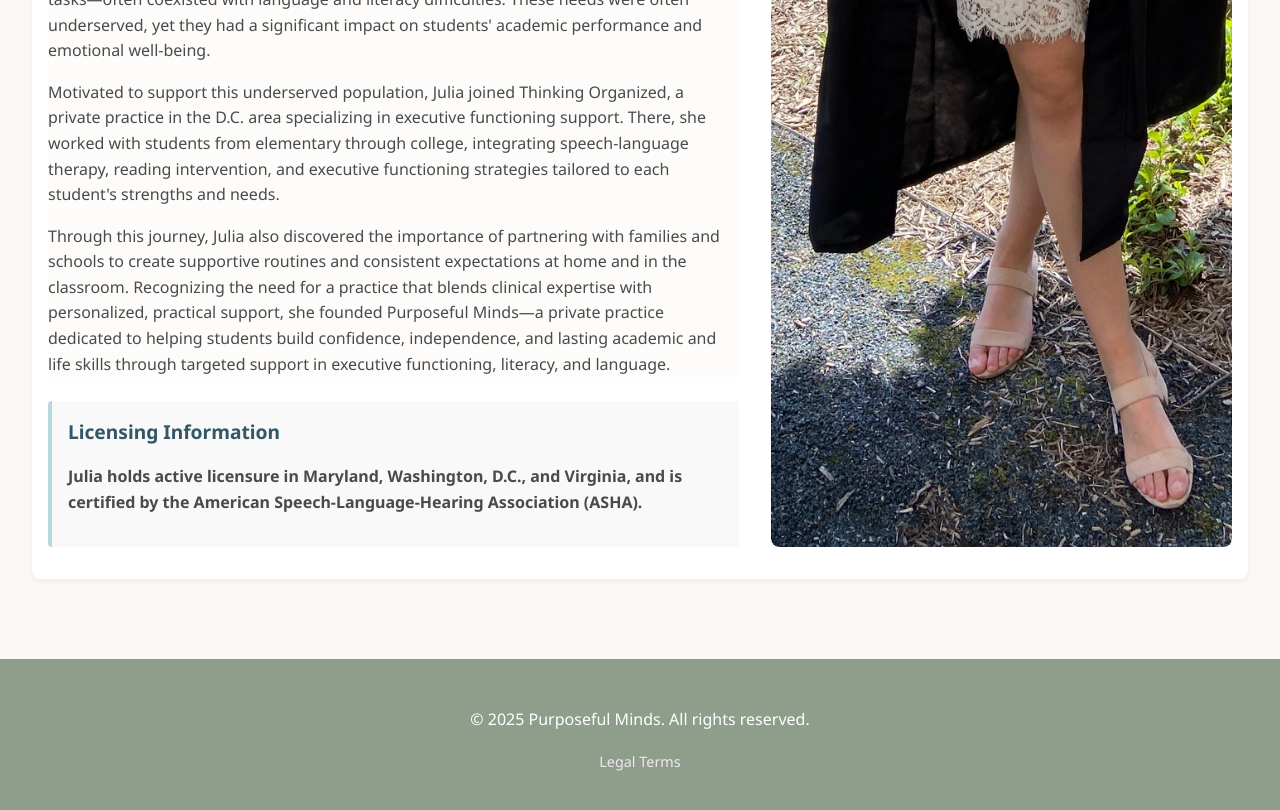
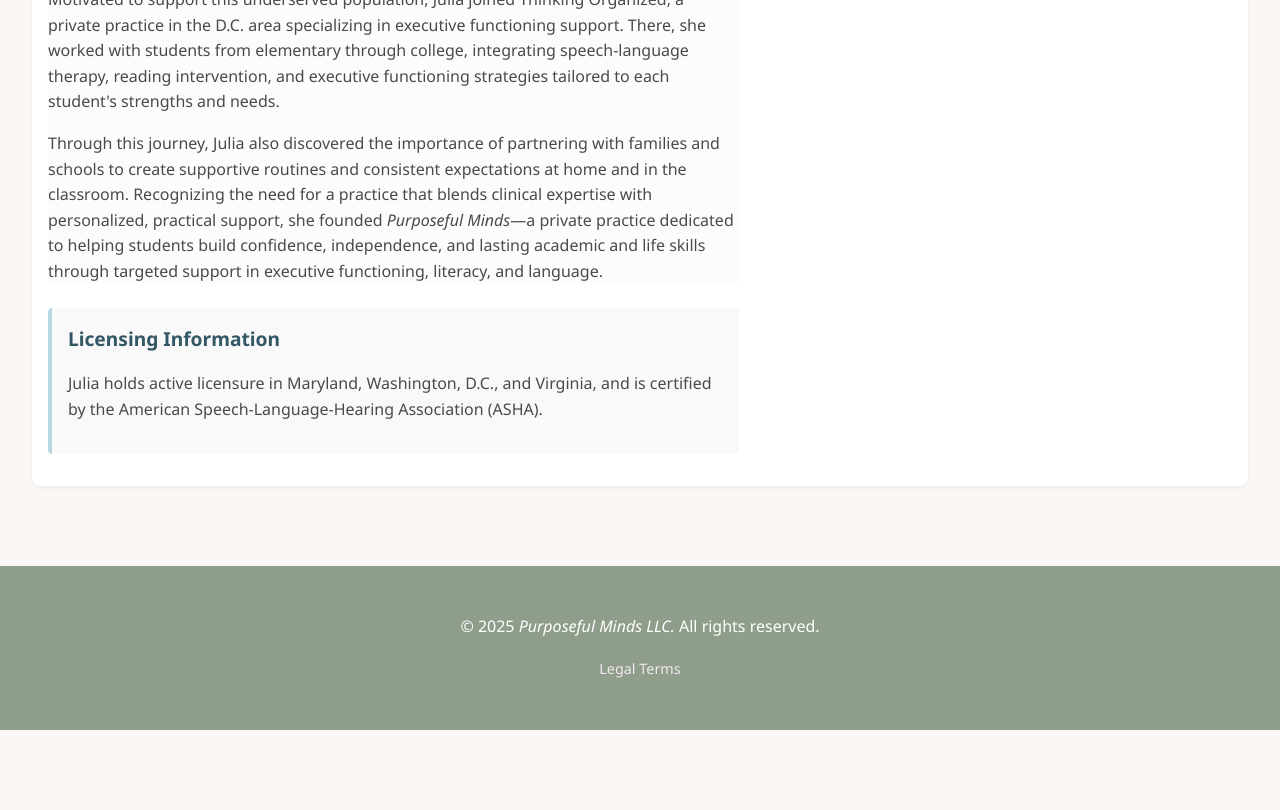
Before and after one commit to asimak4/julia_purposeful_minds, a React (Create React App) app: page /about in a window 1280 px wide. Shown: the part 1420-2230 px from the top of the page. After the commit the page ends 2150 px from the top, so only its background shows below. Built offline with nearby package versions, Linux system fonts and the light colour scheme.

Commit message:
updating photo and minor language

```diff
--- a/src/components/Layout.tsx
+++ b/src/components/Layout.tsx
@@ -68,7 +68,7 @@
       </main>
 
       <footer className={styles.footer}>
-        <p>&copy; {new Date().getFullYear()} Purposeful Minds. All rights reserved.</p>
+        <p>&copy; {new Date().getFullYear()} <i>Purposeful Minds LLC.</i> All rights reserved.</p>
         <p>
           <Link to="/legal" className={styles.footerLink} onClick={handleNavLinkClick}>
             Legal Terms
--- a/src/pages/AboutPage.module.css
+++ b/src/pages/AboutPage.module.css
@@ -59,11 +59,13 @@
 }
 
 .profileImage {
-  width: 100%;
-  height: 100%; /* Changed to 100% to fill placeholder */
+  width: 50%;
+  height: 50%; /* Changed to 100% to fill placeholder */
   object-fit: cover; /* Crop image to fill, maintaining aspect ratio */
   display: block; /* Remove extra space below image */
   border-radius: 8px; /* Keep rounded corners on the image itself */
+  margin-left: 25%;
+  margin-top: 15%;
 }
 
 .licensingInfo {
--- a/src/pages/AboutPage.tsx
+++ b/src/pages/AboutPage.tsx
@@ -55,9 +55,6 @@
             <p>
               Language plays a central role in this journey. Many students who struggle with executive functioning also face challenges in organizing their thoughts, writing clearly, or making sense of what they read. These difficulties are deeply rooted in language processing. At <i>Purposeful Minds</i>, Julia bridges the gap between executive functioning and language, supporting students in building the skills to comprehend, express, and succeed.
             </p>
-            <p>
-              What began as a desire to support individual students has grown into a broader mission: to help learners thrive through purposeful, individualized support that empowers them to reach their goals—academically, emotionally, and beyond.
-            </p>
 
             <div className={styles.founderSection}>
               <h2>Founder of Purposeful Minds</h2>
@@ -74,14 +71,14 @@
                 Motivated to support this underserved population, Julia joined Thinking Organized, a private practice in the D.C. area specializing in executive functioning support. There, she worked with students from elementary through college, integrating speech-language therapy, reading intervention, and executive functioning strategies tailored to each student's strengths and needs.
               </p>
               <p>
-                Through this journey, Julia also discovered the importance of partnering with families and schools to create supportive routines and consistent expectations at home and in the classroom. Recognizing the need for a practice that blends clinical expertise with personalized, practical support, she founded Purposeful Minds—a private practice dedicated to helping students build confidence, independence, and lasting academic and life skills through targeted support in executive functioning, literacy, and language.
+                Through this journey, Julia also discovered the importance of partnering with families and schools to create supportive routines and consistent expectations at home and in the classroom. Recognizing the need for a practice that blends clinical expertise with personalized, practical support, she founded <i>Purposeful Minds</i>—a private practice dedicated to helping students build confidence, independence, and lasting academic and life skills through targeted support in executive functioning, literacy, and language.
               </p>
             </div>
 
             <div className={styles.licensingInfo}>
               <h3>Licensing Information</h3>
               <p>
-                <b>Julia holds active licensure in Maryland, Washington, D.C., and Virginia, and is certified by the American Speech-Language-Hearing Association (ASHA).</b>
+                Julia holds active licensure in Maryland, Washington, D.C., and Virginia, and is certified by the American Speech-Language-Hearing Association (ASHA).
               </p>
             </div>
           </motion.div>
@@ -90,7 +87,7 @@
             variants={slideInRightVariants}
             transition={{ duration: 0.7, delay: 0.2 }}
           >
-            <img src={`${process.env.PUBLIC_URL}/JuliaPhoto.jpg`} alt="Julia Simak" className={styles.profileImage} />
+            <img src={`${process.env.PUBLIC_URL}/JuliaPhoto1.png`} alt="Julia Simak" className={styles.profileImage} />
           </motion.div>
         </div>
       </motion.section>
--- a/src/pages/ContactPage.tsx
+++ b/src/pages/ContactPage.tsx
@@ -26,8 +26,8 @@
         <h1>Contact Us</h1>
         <div className={styles.contactIntro}>
             <p>If you have any questions or would like to schedule a consultation, please reach out to us.</p>
-            <p><strong>Email:</strong> [Your Sister's Email Address - to be created]</p>
-            <p><strong>Phone:</strong> [Your Sister's Phone Number]</p>
+            <p><strong>Email:</strong> [juliasimak@gmail.com]</p>
+            <p><strong>Phone:</strong> [123-456-7890]</p>
         </div>
 
         <h2>Send Us a Message</h2>
--- a/src/pages/HomePage.module.css
+++ b/src/pages/HomePage.module.css
@@ -97,7 +97,7 @@
 
 .featureGrid {
   display: grid;
-  grid-template-columns: repeat(2, 1fr); /* Two equal columns */
+  grid-template-columns: repeat(3, 1fr); /* 3 equal columns */
   gap: 2.5rem; /* Gap between columns */
 }
 
--- a/src/pages/HomePage.tsx
+++ b/src/pages/HomePage.tsx
@@ -4,7 +4,7 @@
 
 // Placeholder for HomePage component
 export default function HomePage() {
-  const heroBgImage = `${process.env.PUBLIC_URL}/childInTherapy.jpg`; // Swapped: now childInTherapy.jpg
+  const heroBgImage = `${process.env.PUBLIC_URL}/childInTherapy1.jpg`; // Swapped: now childInTherapy.jpg
 
   const sectionVariants = {
     hidden: { opacity: 0, y: 75, scale: 0.95 },
@@ -90,33 +90,21 @@
             <p>Purposeful Minds supports learners at every stage—from early elementary to college.
               We partner with families to address early speech and language development, strengthen literacy and
               organizational skills in middle and high school, and guide college students as they tackle more
-              complex academic challenges. Our individualized approach meets students where they are, helping them
-              build the skills they need to confidently move forward.
+              complex academic challenges.
             </p>
           </motion.div>
           <motion.div variants={itemVariants} transition={{ duration: 0.5, delay: 0.4 }} className={styles.featureColumn}>
             <h3>Areas of Focus</h3>
             <p>We specialize in helping students overcome a variety of challenges, including difficulties with executive
-              functioning skills, ADHD, expressive and receptive language and dyslexia. Whether your child
-              struggles with organizing thoughts, processing language, managing attention, or improving reading and
-               writing abilities, our goal-driven sessions provide targeted strategies tailored to their unique needs,
-               setting them up for success in school and beyond.</p>
+              functioning skills, ADHD, expressive and receptive language and dyslexia. We support clients in organizing thoughts, processing language, managing attention, and building reading and writing skills.</p>
           </motion.div>
-          <motion.div variants={itemVariants} transition={{ duration: 0.5, delay: 0.6 }} className={styles.featureColumn}>
-            <h3>Our Approach</h3> {/* Or keep "Why Work With Us" or similar */}
-            <p>At Purposeful Minds, we believe meaningful progress begins with truly understanding your child
-               We invest time getting to know their strengths, challenges, and what motivates them. Using proven,
-                research-based methods in structured literacy, executive functioning, and speech and language support,
-                we design personalized sessions that foster confidence and skill development, all within a nurturing
-                 and encouraging environment.</p> {/* Placeholder */}
-          </motion.div>
+
           <motion.div variants={itemVariants} transition={{ duration: 0.5, delay: 0.8 }} className={styles.featureColumn}>
             <h3>Where We See Clients</h3> {/* Or keep "Why Work With Us" or similar */}
             <p>At Purposeful Minds, all consultations and comprehensive evaluations are conducted virtually for your convenience.
               Following the evaluation, we work closely with you to determine the best fit for ongoing
               services—whether that's continuing virtually or, depending on your location, scheduling,
-              and individual needs, arranging in-home visits on a case-by-case basis. No matter the format, our focus
-              remains on providing purposeful, goal-driven support tailored to your child's success.</p> {/* Placeholder */}
+              and individual needs, arranging in-home visits on a case-by-case basis.</p> {/* Placeholder */}
           </motion.div>
         </div>
       </motion.section>
@@ -145,7 +133,7 @@
                </li>
                <li className={styles.stepItem}>
                    <h4>Step 2: Comprehensive Virtual Evaluation</h4>
-                   <p>Complete a detailed virtual evaluation to assess strengths, challenges, and areas of focus.</p>
+                   <p>Before the initial consultation, provide any formal evaluations or standardized assessments. The therapist will carefully review all existing documentation and complete a virtual consultation to identify your child’s strengths and areas of need before beginning treatment.</p>
                </li>
                <li className={styles.stepItem}>
                    <h4>Step 3: Individualized Plan of Care</h4>
@@ -161,7 +149,7 @@
                </li>
              </ol>
 
-             <button className={`button-style ${styles.welcomeCtaButton}`}>Get Started Today</button>
+             <Link to="/contact" className={`button-style ${styles.welcomeCtaButton}`}>Get Started Today</Link>
           </motion.div>
           <motion.div
             className={styles.welcomeImageColumn}
```
Also changed, not shown: public/JuliaPhoto1.png (added), 1 other file (tests, documents, lock files or other folders).
